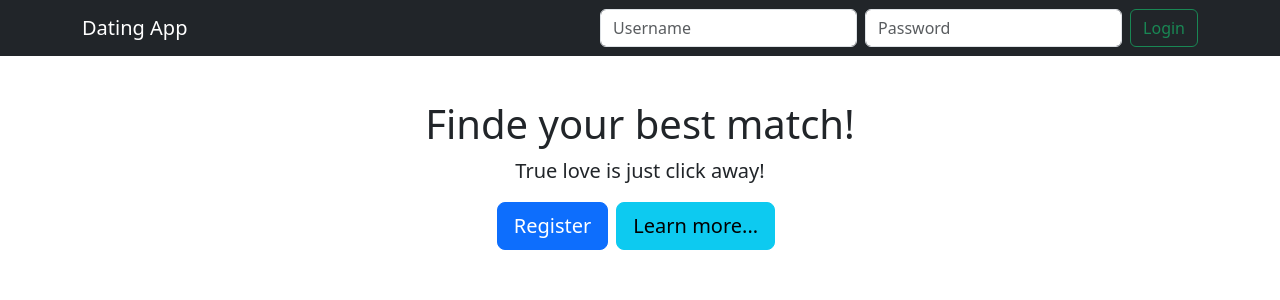
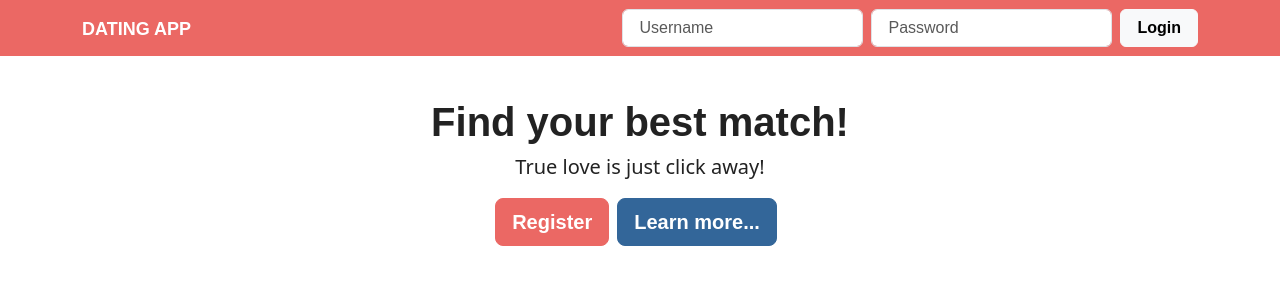
Before and after one commit to PopelleChamin/DatingApp, an Angular app in the folder client/: page / in a window 1280 px wide. Shown: the top 300 px of the page. Built offline with nearby package versions, Linux system fonts and the light colour scheme; no server answers; a web font is replaced by a local one.

Commit message:
Parcial02 - Add Bootswatch theme

```diff
--- a/client/angular.json
+++ b/client/angular.json
@@ -27,6 +27,7 @@
             "styles": [
               "node_modules/bootstrap/dist/css/bootstrap.min.css",
               "node_modules/font-awesome/css/font-awesome.min.css",
+              "node_modules/bootswatch/dist/journal/bootstrap.min.css",
               "node_modules/ngx-toastr/toastr.css",
               "src/styles.css"
             ],
--- a/client/package.json
+++ b/client/package.json
@@ -19,6 +19,7 @@
     "@angular/platform-browser-dynamic": "^17.3.0",
     "@angular/router": "^17.3.0",
     "bootstrap": "^5.3.3",
+    "bootswatch": "^5.3.3",
     "font-awesome": "^4.7.0",
     "ngx-bootstrap": "^12.0.0",
     "ngx-toastr": "^19.0.0",
--- a/client/src/app/home/home.component.html
+++ b/client/src/app/home/home.component.html
@@ -2,7 +2,7 @@
     <div style="text-align: center;">
 
         @if (!registerMode) {
-        <h1>Finde your best match!</h1>
+        <h1>Find your best match!</h1>
         <p class="lead">True love is just click away!</p>
         <div class="text-center">
             <button (click)="registerToggle()" class="btn btn-primary btn-lg me-2">Register</button>
--- a/client/src/app/nav/nav.component.html
+++ b/client/src/app/nav/nav.component.html
@@ -1,4 +1,4 @@
-<nav class="navbar navbar-expand-md navbar-dark fixed-top bg-dark">
+<nav class="navbar navbar-expand-md navbar-dark fixed-top bg-primary">
     <div class="container">
       <a class="navbar-brand" routerLink="/" routerlink="/members">Dating App</a>
 
@@ -20,7 +20,9 @@
 
         @if (accountService.currentUser()) {
           <div dropdown class="dropdown">
-            <a dropdownToggle class="dropdown-toogle text-light text-decoration-none">Welcome User</a>
+            <a dropdownToggle class="dropdown-toogle text-light text-decoration-none">
+              Welcome {{accountService.currentUser()?.username | titlecase}}
+            </a>
             <div *bsDropdownMenu class="dropdown-menu">
               <a class="dropdown-item">Profile</a>
               <div class="dropdown-divider"></div>
@@ -33,7 +35,7 @@
             <form #loginForm="ngForm" (ngSubmit)="login()" class="d-flex" autocomplete="off">
               <input name="username" [(ngModel)]="model.username" class="form-control me-2" type="search" placeholder="Username">
               <input name="password" [(ngModel)]="model.password"class="form-control me-2" type="search" placeholder="Password" type="password">
-              <button class="btn btn-outline-success" type="submit">Login</button>
+              <button class="btn btn-light" type="submit">Login</button>
             </form>
         }
       </div>
--- a/client/src/app/nav/nav.component.ts
+++ b/client/src/app/nav/nav.component.ts
@@ -4,10 +4,11 @@ import { AccountService } from '../_services/account.service';
 import { BsDropdownModule } from 'ngx-bootstrap/dropdown';
 import { Router, RouterLink, RouterLinkActive } from '@angular/router';
 import { ToastrService } from 'ngx-toastr';
+import { TitleCasePipe } from '@angular/common';
 @Component({
   selector: 'app-nav',
   standalone: true,
-  imports: [FormsModule, BsDropdownModule, RouterLink, RouterLinkActive],
+  imports: [FormsModule, BsDropdownModule, RouterLink, RouterLinkActive, TitleCasePipe],
   templateUrl: './nav.component.html',
   styleUrl: './nav.component.css'
 })
```
Also changed, not shown: 1 other file (tests, documents, lock files or other folders).
